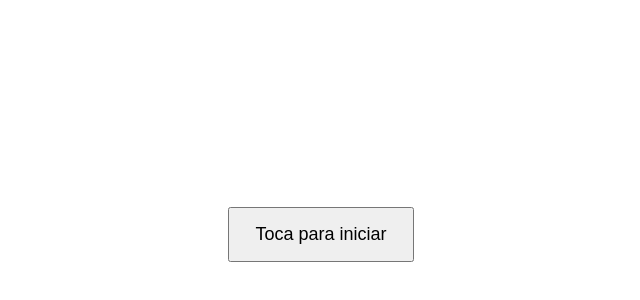
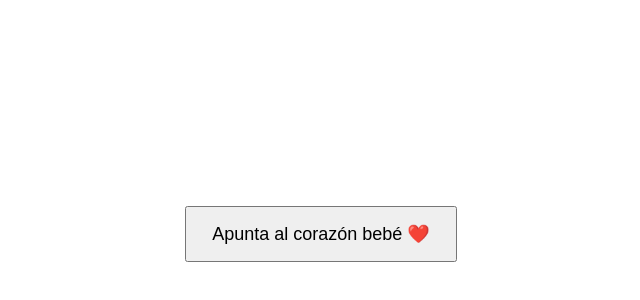
Before and after one commit to higuerah/andarconmigo, a plain HTML site: page index.html in a window 1280 px wide. Shown: the part 166-466 px from the top of the page, without its empty margins (319-959 px from the left). Drawn offline with Linux system fonts and the light colour scheme.

Commit message:
Actualizar index.html

```diff
--- a/index.html
+++ b/index.html
@@ -27,7 +27,7 @@
 <body>
 
 <div id="starter">
-    <button id="startBtn">Toca para iniciar</button>
+    <button id="startBtn">Apunta al corazón bebé ❤️</button>
 </div>
 
 <a-scene
```
